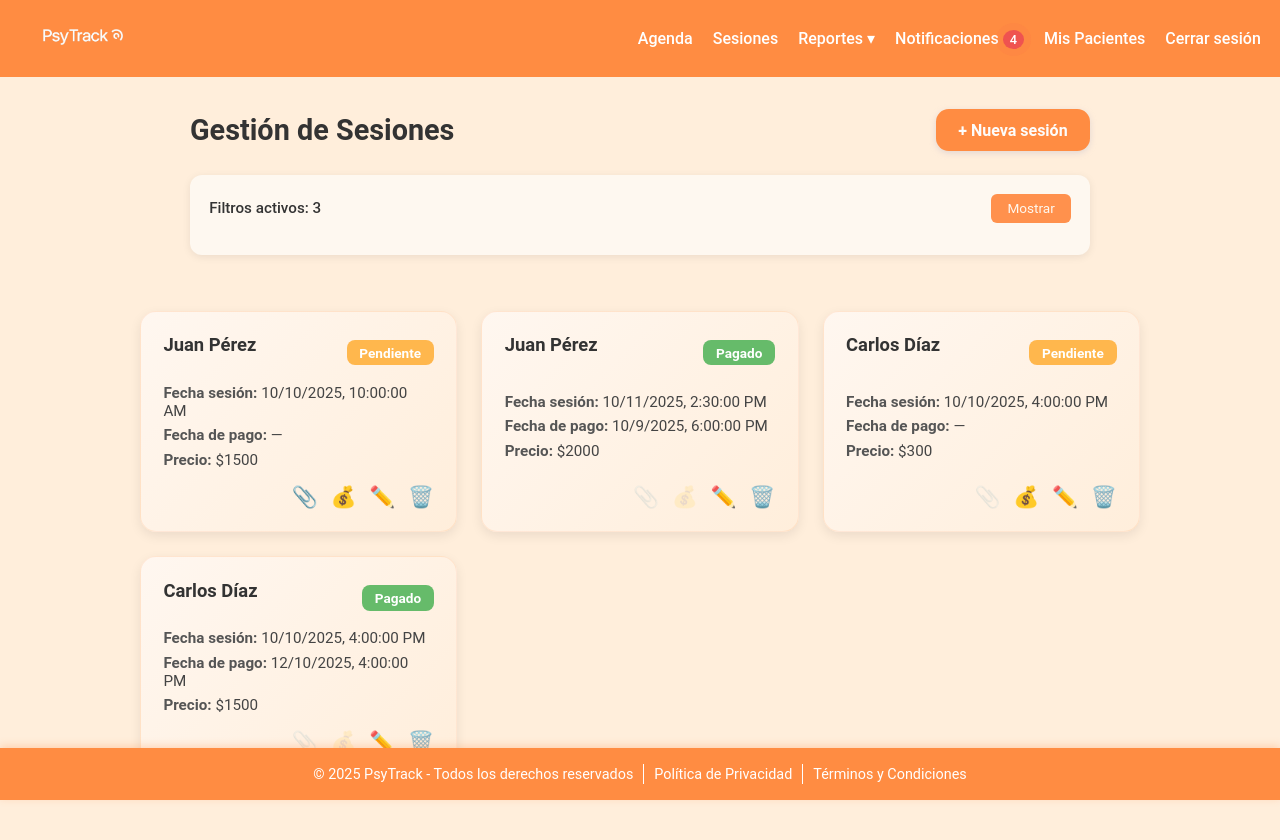
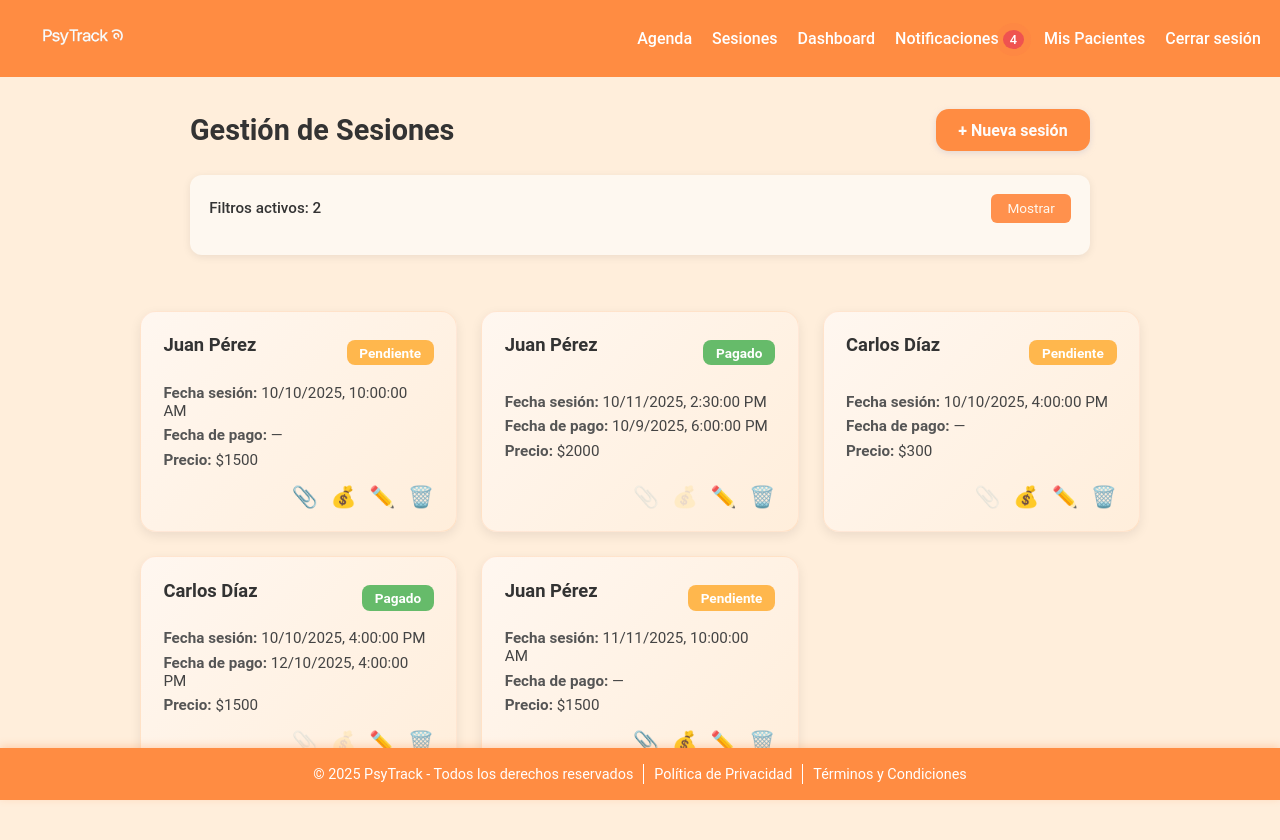
Before and after one commit to jmiwassjukourens/PsyTrack-front-end, a React (Vite) app: page /sesiones in a window 1280 px wide. Shown: the top 840 px of the page. Built offline with nearby package versions, Linux system fonts and the light colour scheme; no server answers; sample sign-in values are in the browser's storage.

Commit message:
reporte anual view ok

```diff
--- a/src/components/FiltersBar/FiltersBar.jsx
+++ b/src/components/FiltersBar/FiltersBar.jsx
@@ -25,12 +25,17 @@ function FiltersBar({
 
 
 useEffect(() => {
-
+  // sincronizar estados locales con los defaults cada vez que cambian
   setBusqueda(defaultBusqueda || "");
   setEstado(defaultEstado || "");
   setFechaDesde(defaultFechaDesde || "");
   setFechaHasta(defaultFechaHasta || "");
+
+  // activar checkbox de sesión si vienen fechas predeterminadas
+  setActiveSesion(!!defaultFechaDesde || !!defaultFechaHasta);
+
 }, [defaultBusqueda, defaultEstado, defaultFechaDesde, defaultFechaHasta]);
+
 
 
 
--- a/src/components/Navbar/Navbar.jsx
+++ b/src/components/Navbar/Navbar.jsx
@@ -47,27 +47,9 @@ export default function Navbar() {
           <ul className={styles.navList}>
             <li><Link to="/agenda" onClick={toggleMenu}>Agenda</Link></li>
             <li><Link to="/sesiones" onClick={toggleMenu}>Sesiones</Link></li>
-
-            <li
-              className={styles.dropdown}
-              onMouseEnter={() => setSubmenuOpen(true)}
-              onMouseLeave={() => !location.pathname.startsWith("/reportes") && setSubmenuOpen(false)}
-            >
-              <button className={styles.dropdownButton} onClick={toggleSubmenu}>
-                Reportes ▾
-              </button>
-              <ul
-                className={`${styles.submenu} ${submenuOpen ? styles.submenuOpen : ""}`}
-              >
-                <li>
-                  <Link to="/reportes/anual" onClick={toggleMenu}>Reporte Anual</Link>
-                </li>
-                <li>
-                  <Link to="/reportes/mensual" onClick={toggleMenu}>Reporte Mensual</Link>
-                </li>
-              </ul>
+            <li>
+              <Link to="/reportes/anual" onClick={toggleMenu}>Dashboard</Link>
             </li>
-
             <li>
               <Link to="/notificaciones" onClick={toggleMenu}>
                 Notificaciones{" "}
--- a/src/pages/PatientsPage/PatientsPage.jsx
+++ b/src/pages/PatientsPage/PatientsPage.jsx
@@ -105,7 +105,7 @@ export default function PatientsPage() {
             setOpenForm(true);
           }}
         >
-          ➕ Crear paciente
+          ➕ Dar alta paciente
         </button>
       </div>
 
--- a/src/pages/ReportsPage/ReportsAnualPage.jsx
+++ b/src/pages/ReportsPage/ReportsAnualPage.jsx
@@ -1,4 +1,4 @@
-import React, { useState, useEffect } from "react";
+import { useState, useEffect } from "react";
 import {
   Chart as ChartJS,
   CategoryScale,
@@ -7,9 +7,11 @@ import {
   ArcElement,
   Tooltip,
   Legend,
-  Title
+  Title,
 } from "chart.js";
 import { Bar, Pie } from "react-chartjs-2";
+import { useNavigate } from "react-router-dom";
+import { FiDollarSign, FiCheckCircle, FiAlertTriangle, FiExternalLink } from "react-icons/fi";
 import { reportsService } from "../../services/reportsService";
 import ReportsYearFilter from "../../components/Reports/ReportsYearFilter";
 import styles from "./ReportsAnualPage.module.css";
@@ -19,26 +21,31 @@ ChartJS.register(CategoryScale, LinearScale, BarElement, ArcElement, Tooltip, Le
 export default function ReportsAnualPage() {
   const [year, setYear] = useState(new Date().getFullYear());
   const [reportData, setReportData] = useState(null);
+  const navigate = useNavigate();
 
   useEffect(() => {
-    setReportData(reportsService.getAnualReport(year));
+    const data = reportsService.getAnualReport(year);
+    setReportData(data);
   }, [year]);
 
   if (!reportData) return <p>Cargando...</p>;
 
-  const months = reportData.monthlyData.map(d => d.month);
+  const months = reportData.monthlyData.map((d) => d.month);
+  const totalCollected = reportData.monthlyData.reduce((a, d) => a + d.collectedIncome, 0);
+  const totalPending = reportData.monthlyData.reduce((a, d) => a + d.pendingIncome, 0);
+  const totalIncome = totalCollected + totalPending;
 
   const barData = {
     labels: months,
     datasets: [
       {
         label: "Cobrado",
-        data: reportData.monthlyData.map(d => d.collectedIncome),
+        data: reportData.monthlyData.map((d) => d.collectedIncome),
         backgroundColor: "#4CAF50",
       },
       {
         label: "Pendiente",
-        data: reportData.monthlyData.map(d => d.pendingIncome),
+        data: reportData.monthlyData.map((d) => d.pendingIncome),
         backgroundColor: "#EF5350",
       },
     ],
@@ -57,10 +64,6 @@ export default function ReportsAnualPage() {
     },
   };
 
-  const totalCollected = reportData.monthlyData.reduce((acc, d) => acc + d.collectedIncome, 0);
-  const totalPending = reportData.monthlyData.reduce((acc, d) => acc + d.pendingIncome, 0);
-  const totalIncome = totalCollected + totalPending;
-
   const pieData = {
     labels: ["Cobrado", "Pendiente"],
     datasets: [
@@ -73,26 +76,62 @@ export default function ReportsAnualPage() {
     ],
   };
 
+const handleViewMonth = (monthIndex) => {
+  const month = monthIndex + 1;
+  const yearStr = String(year);
+  const monthStr = String(month).padStart(2, "0");
+
+  const fechaDesde = `${yearStr}-${monthStr}-01`;
+  const lastDay = new Date(year, month, 0).getDate();
+  const fechaHasta = `${yearStr}-${monthStr}-${String(lastDay).padStart(2, "0")}`;
+
+  const estado = encodeURIComponent("Pendiente");
+
+  navigate(
+    `/sesiones?estado=${estado}&fechaDesde=${encodeURIComponent(
+      fechaDesde
+    )}&fechaHasta=${encodeURIComponent(fechaHasta)}`
+  );
+};
+
+
   return (
     <div className={styles.container}>
       <h2 className={styles.title}>Reporte Anual</h2>
-      <ReportsYearFilter displayedYear={year} onChangeYear={setYear} />
+      <div className={styles.containerFilterDashboard}>
+        <ReportsYearFilter displayedYear={year} onChangeYear={setYear} />
+      </div>
 
+      {/* Resumen anual */}
       <div className={styles.summary}>
-        <div className={styles.card}>
-          <h3>Total</h3>
-          <p>${totalIncome}</p>
+        <div className={`${styles.card} ${styles.totalCard}`}>
+          <FiDollarSign className={styles.icon} />
+          <div>
+            <h3>Total</h3>
+            <p>${totalIncome.toLocaleString()}</p>
+          </div>
         </div>
-        <div className={styles.card}>
-          <h3>Cobrado</h3>
-          <p>${totalCollected}</p>
+        <div className={`${styles.card} ${styles.collectedCard}`}>
+          <FiCheckCircle className={styles.icon} />
+          <div>
+            <h3>Cobrado</h3>
+            <p>${totalCollected.toLocaleString()}</p>
+          </div>
         </div>
-        <div className={styles.card}>
-          <h3>Pendiente</h3>
-          <p>${totalPending}</p>
+        <div
+          className={`${styles.card} ${styles.pendingCard} ${
+            totalPending > 0 ? styles.warningBorder : ""
+          }`}
+        >
+          <FiAlertTriangle className={styles.icon} />
+          <div>
+            <h3>Pendiente</h3>
+            <p>${totalPending.toLocaleString()}</p>
+          </div>
         </div>
       </div>
 
+      {/* Gráficos */}
       <div className={styles.charts}>
         <div className={`${styles.chart} ${styles.barChart}`}>
           <Bar data={barData} options={barOptions} />
@@ -101,6 +140,26 @@ export default function ReportsAnualPage() {
           <Pie data={pieData} />
         </div>
       </div>
+
+      {/* Cards mes a mes */}
+      <h3 className={styles.monthlyTitle}>Detalle mensual</h3>
+      <div className={styles.monthGrid}>
+        {reportData.monthlyData.map((m, i) => (
+          <div key={m.month} className={styles.monthCard}>
+            <h4>{m.month}</h4>
+            <p><strong>Cobrado:</strong> ${m.collectedIncome.toLocaleString()}</p>
+            <p><strong>Pendiente:</strong> ${m.pendingIncome.toLocaleString()}</p>
+            {m.pendingIncome > 0 && (
+              <button
+                onClick={() => handleViewMonth(i)}
+                className={styles.detailsBtn}
+              >
+                <FiExternalLink /> Ver pendientes
+              </button>
+            )}
+          </div>
+        ))}
+      </div>
     </div>
   );
 }
--- a/src/pages/SesionesPage/SesionesPage.jsx
+++ b/src/pages/SesionesPage/SesionesPage.jsx
@@ -27,6 +27,8 @@ const [sesiones, setSesiones] = useState([]);
   const pacienteParam = searchParams.get("paciente");
   const fechaParam = searchParams.get("fecha");
   const estadoParam = searchParams.get("estado");
+  const fechaDesdeParam = searchParams.get("fechaDesde");
+  const fechaHastaParam = searchParams.get("fechaHasta");
 
   useEffect(() => {
     async function fetchData() {
@@ -39,23 +41,40 @@ const [sesiones, setSesiones] = useState([]);
 
 
 useEffect(() => {
-  if (pacienteParam || fechaParam || estadoParam) {
-    let fechaISO = "";
-    if (fechaParam) {
+  if (pacienteParam || fechaParam || fechaDesdeParam || fechaHastaParam || estadoParam) {
+    let fechaDesde = "";
+    let fechaHasta = "";
+
+
+    if (fechaDesdeParam && fechaHastaParam) {
+      fechaDesde = fechaDesdeParam;
+      fechaHasta = fechaHastaParam;
+    }
+
+
+    else if (fechaParam) {
       const fecha = new Date(fechaParam);
-      fecha.setHours(0, 0, 0, 0);
-      fechaISO = fecha.toISOString().slice(0, 10);
+      const year = fecha.getFullYear();
+      const month = fecha.getMonth();
+      const lastDay = new Date(year, month + 1, 0).getDate();
+      fechaDesde = `${year}-${String(month + 1).padStart(2, "0")}-01`;
+      fechaHasta = `${year}-${String(month + 1).padStart(2, "0")}-${String(lastDay).padStart(2, "0")}`;
     }
 
     setFiltros((prev) => ({
       ...prev,
       estado: estadoParam || "",
       busqueda: pacienteParam || "",
-      fechaDesde: fechaISO,
-      fechaHasta: fechaISO,
+      fechaDesde,
+      fechaHasta,
     }));
   }
-}, [pacienteParam, fechaParam, estadoParam]);
+
+
+}, [pacienteParam, fechaParam, fechaDesdeParam, fechaHastaParam, estadoParam]);
+
+
+
 
 
 
@@ -95,15 +114,18 @@ useEffect(() => {
 
 const handleCreate = async (data) => {
   try {
+    let nuevas = [];
     if (Array.isArray(data)) {
+      nuevas = await Promise.all(data.map((s) => addSession(s)));
+    } else {
+      const nueva = await addSession(data);
+      nuevas.push(nueva);
+    }
+    setSesiones((prev) => [...prev, ...nuevas]);
 
-        const nuevas = await Promise.all(data.map((s) => addSession(s)));
-        setSesiones((prev) => [...prev, ...nuevas]);
-      } else {
 
-        const nueva = await addSession(data);
-        setSesiones((prev) => [...prev, nueva]);
-      }
+    handleFilterChange(filtros);
+
     setShowModal(false);
   } catch (err) {
     console.error("Error al crear sesión:", err);
@@ -113,24 +135,26 @@ useEffect(() => {
 
 
 const sesionesFiltradas = sesiones.filter((s) => {
-    const matchEstado = filtros.estado === "" || s.estado === filtros.estado;
-    const matchBusqueda = s.paciente.nombre
-      .toLowerCase()
-      .includes(filtros.busqueda.toLowerCase());
+  const fechaSesion = new Date(s.fecha);
+  const fechaDesdeObj = filtros.fechaDesde ? new Date(filtros.fechaDesde) : null;
+  const fechaHastaObj = filtros.fechaHasta ? new Date(filtros.fechaHasta) : null;
+
+  const matchEstado = !filtros.estado || s.estado === filtros.estado;
+  const matchBusqueda = !filtros.busqueda || s.paciente.nombre.toLowerCase().includes(filtros.busqueda.toLowerCase());
   const matchFechaSesion =
-      (!filtros.fechaDesde ||
-        new Date(s.fecha).toISOString().slice(0,10) >= filtros.fechaDesde) &&
-      (!filtros.fechaHasta ||
-        new Date(s.fecha).toISOString().slice(0,10) <= filtros.fechaHasta);
+    (!fechaDesdeObj || fechaSesion >= fechaDesdeObj) &&
+    (!fechaHastaObj || fechaSesion <= fechaHastaObj);
 
+  const fechaPago = s.fechaDePago ? new Date(s.fechaDePago) : null;
+  const fechaPagoDesdeObj = filtros.fechaPagoDesde ? new Date(filtros.fechaPagoDesde) : null;
+  const fechaPagoHastaObj = filtros.fechaPagoHasta ? new Date(filtros.fechaPagoHasta) : null;
   const matchFechaPago =
-      (!filtros.fechaPagoDesde ||
-        (s.fechaDePago && new Date(s.fechaDePago) >= new Date(filtros.fechaPagoDesde))) &&
-      (!filtros.fechaPagoHasta ||
-        (s.fechaDePago && new Date(s.fechaDePago) <= new Date(filtros.fechaPagoHasta)));
+    (!fechaPagoDesdeObj || (fechaPago && fechaPago >= fechaPagoDesdeObj)) &&
+    (!fechaPagoHastaObj || (fechaPago && fechaPago <= fechaPagoHastaObj));
 
   return matchEstado && matchBusqueda && matchFechaSesion && matchFechaPago;
 });
+
 
   if (loading) return <p>Cargando sesiones...</p>;
 
@@ -157,12 +181,21 @@ useEffect(() => {
   defaultBusqueda={pacienteParam || ""}
   defaultEstado={estadoParam || ""}
   defaultFechaDesde={
-            fechaParam ? new Date(fechaParam).toISOString().slice(0, 10) : ""
+    fechaDesdeParam
+      ? fechaDesdeParam
+      : fechaParam
+      ? new Date(fechaParam).toISOString().slice(0, 10)
+      : ""
   }
   defaultFechaHasta={
-            fechaParam ? new Date(fechaParam).toISOString().slice(0, 10) : ""
+    fechaHastaParam
+      ? fechaHastaParam
+      : fechaParam
+      ? new Date(fechaParam).toISOString().slice(0, 10)
+      : ""
   }
 />
+
 
 
       </div>
--- a/src/services/sessionService.js
+++ b/src/services/sessionService.js
@@ -35,10 +35,19 @@ let sessions = [
     paciente: { nombre: "Carlos Díaz" },
     precio: 1500,
     adjunto: null,
+  },
+    {
+    id: 5,
+    fecha: "2025-11-11T10:00:00",
+    fechaDePago: null,
+    estado: "Pendiente",
+    paciente: { nombre: "Juan Pérez" },
+    precio: 1500,
+    adjunto: "recibo-juan.pdf",
   }
 ];
 
-let nextId = 4;
+let nextId = 6;
 
 export function getSessions() {
 
```
Also changed, not shown: src/pages/ReportsPage/ReportsAnualPage.module.css (+167 -0 lines), src/components/CalendarGrid/AgendaFiltersBar.module.css (line endings or trailing spaces). Lines whose indentation alone changed are shown as unchanged.
